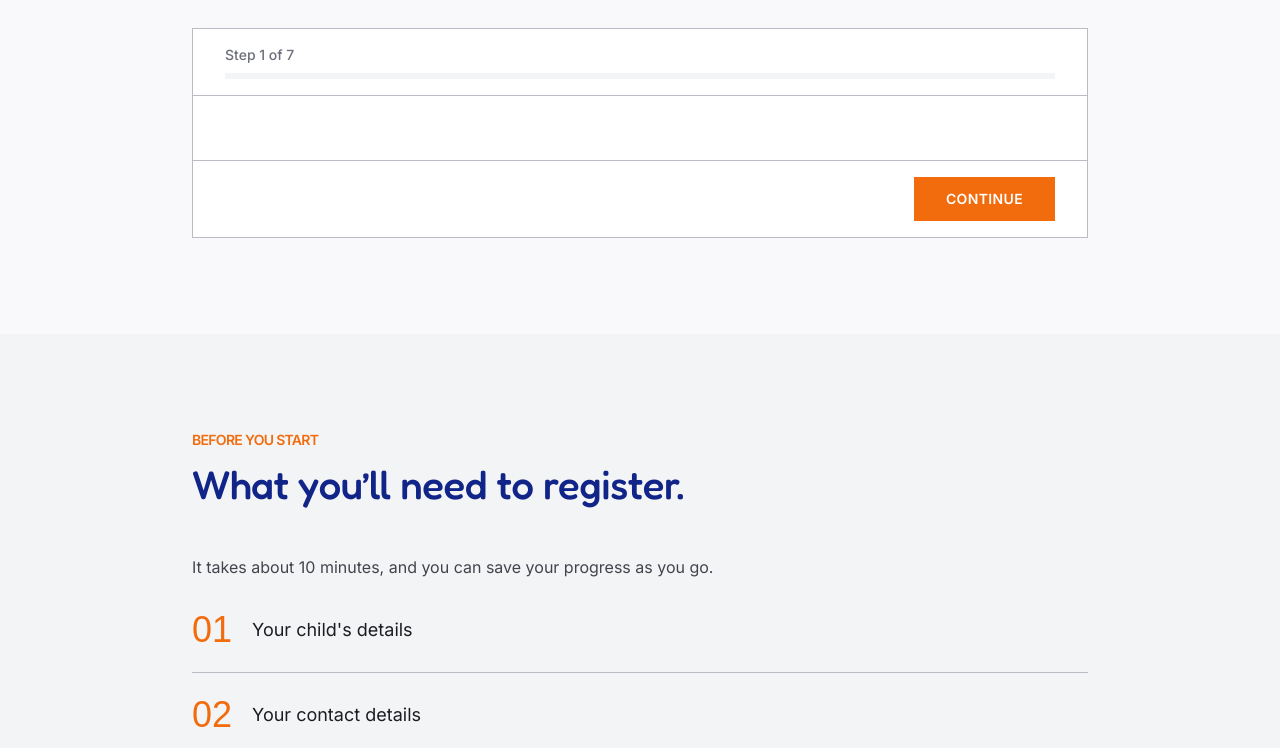
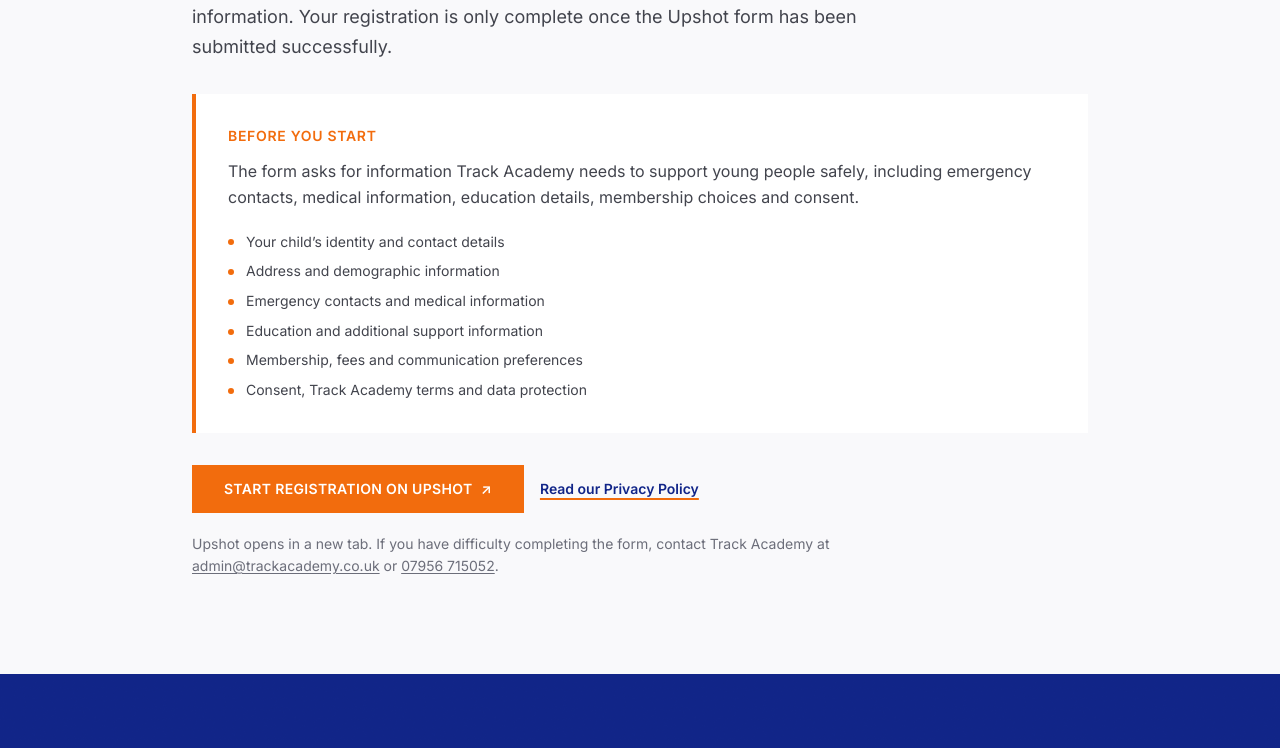
Before and after one commit to calvin24seven/Track-Academy, an Astro site in the folder website/: page /register in a window 1280 px wide. Shown: the part 708-1456 px from the top of the page. Built offline with nearby package versions, Linux system fonts and the light colour scheme; Astro itself is replaced by a stand-in of ours; a web font is replaced by a local one.

Commit message:
Use official Upshot registration flow

```diff
--- a/website/src/pages/register.astro
+++ b/website/src/pages/register.astro
@@ -1,23 +1,23 @@
 ---
 import BaseLayout from '../layouts/BaseLayout.astro';
 import SimpleHero from '../components/sections/SimpleHero.astro';
-import RegistrationWizard from '../components/forms/RegistrationWizard.astro';
 import GirlSmiling from '../assets/stories/girl-smiling.jpg';
+
+const UPSHOT_SIGNUP_URL = 'https://app.upshot.org.uk/signup/c1ac4dca/39e743a525f9f4b5/';
 
 const seo = {
   title: 'Register Your Child — Track Academy',
   description:
-    'Register your child for athletics, education, and mentoring at Track Academy in Brent. Aged 5-21, three times a week. £25 per term, free on financial support.',
+    'Register your child for athletics, education and mentoring at Track Academy in Brent using our secure Upshot registration form.',
 };
 
-const wizardSteps = [
-  "Your child's details",
-  'Your contact details',
-  'Medical and emergency contacts',
-  'Education and background',
-  'Membership and fees',
-  'Consent and agreements',
-  'Review and submit',
+const registrationSections = [
+  'Your child’s identity and contact details',
+  'Address and demographic information',
+  'Emergency contacts and medical information',
+  'Education and additional support information',
+  'Membership, fees and communication preferences',
+  'Consent, Track Academy terms and data protection',
 ];
 ---
 
@@ -25,39 +25,54 @@ const wizardSteps = [
   <SimpleHero
     image={GirlSmiling}
     title="Register Your Child"
-    lead="£25 per term. Free if on financial support."
+    lead="Complete Track Academy’s official registration securely through Upshot."
   />
 
-  <!-- Registration wizard -->
-  <RegistrationWizard />
-
-  <!-- What to expect -->
-  <section class="bg-[var(--color-grey-100)] py-[clamp(3rem,8vw,6rem)]">
+  <section class="bg-[var(--color-paper)] py-[clamp(3rem,8vw,6rem)]">
     <div class="mx-auto max-w-[var(--container-narrow)] px-6 lg:px-8">
       <p class="mb-3 font-body text-sm font-semibold uppercase tracking-[-0.05em] text-[var(--color-track-orange)]">
-        Before you start
+        Official registration
       </p>
-      <h2 class="mb-[clamp(2rem,5vw,3rem)] font-heading text-[clamp(1.5rem,4vw,2.5rem)] font-500 leading-[1.1] tracking-[-0.01em] text-[var(--color-track-blue)]">
-        What you’ll need to register.
+      <h2 class="max-w-2xl font-heading text-[clamp(1.75rem,5vw,3rem)] font-500 leading-[1.1] tracking-[-0.01em] text-[var(--color-track-blue)]">
+        Register through Upshot.
       </h2>
+      <p class="mt-5 max-w-2xl font-body text-[clamp(1rem,1.5vw,1.125rem)] leading-[1.65] text-[var(--color-grey-700)]">
+        Track Academy uses Upshot to manage youth registrations and programme information. Your registration is only complete once the Upshot form has been submitted successfully.
+      </p>
 
-      <p class="mb-8 max-w-xl font-body text-base leading-[1.65] text-[var(--color-grey-700)]">It takes about 10 minutes, and you can save your progress as you go.</p>
+      <div class="mt-8 border-l-4 border-[var(--color-track-orange)] bg-white p-6 sm:p-8">
+        <p class="font-body text-sm font-semibold uppercase tracking-[0.05em] text-[var(--color-track-orange)]">Before you start</p>
+        <p class="mt-3 font-body leading-[1.65] text-[var(--color-grey-700)]">
+          The form asks for information Track Academy needs to support young people safely, including emergency contacts, medical information, education details, membership choices and consent.
+        </p>
+        <ul class="mt-5 space-y-2">
+          {registrationSections.map((item) => (
+            <li class="flex items-start gap-3 font-body text-sm leading-[1.55] text-[var(--color-grey-700)]">
+              <span class="mt-[0.55rem] h-1.5 w-1.5 shrink-0 rounded-full bg-[var(--color-track-orange)]"></span>
+              <span>{item}</span>
+            </li>
+          ))}
+        </ul>
+      </div>
 
-      <ol class="space-y-[clamp(1rem,3vw,1.5rem)]">
-        {wizardSteps.map((step, i) => (
-          <li class="flex items-start gap-5 border-b border-[var(--color-grey-300)] pb-[clamp(1rem,3vw,1.5rem)]">
-            <span class="font-heading text-[clamp(1.5rem,3vw,2.25rem)] font-300 leading-none text-[var(--color-track-orange)] tabular-nums">
-              {String(i + 1).padStart(2, '0')}
-            </span>
-            <p class="pt-1 font-body text-[clamp(1rem,1.5vw,1.125rem)] leading-[1.5] text-[var(--color-grey-900)]">{step}</p>
-          </li>
-        ))}
-      </ol>
+      <div class="mt-8 flex flex-col gap-4 sm:flex-row sm:items-center">
+        <a
+          href={UPSHOT_SIGNUP_URL}
+          target="_blank"
+          rel="noopener noreferrer"
+          class="inline-flex min-h-12 items-center justify-center bg-[var(--color-track-orange)] px-8 py-3.5 font-body text-sm font-semibold uppercase tracking-wide text-white transition-all duration-150 ease-[var(--ease-sprint)] hover:bg-[var(--color-accent-dark)] focus-visible:outline-offset-4 active:scale-[0.98]"
+        >
+          Start registration on Upshot
+          <span aria-hidden="true" class="ml-2">↗</span>
+        </a>
+        <a href="/privacy" class="font-body text-sm font-semibold text-[var(--color-track-blue)] underline decoration-[var(--color-track-orange)] decoration-2 underline-offset-4 hover:text-[var(--color-track-orange)]">
+          Read our Privacy Policy
+        </a>
+      </div>
 
-      <div class="mt-10 border-l-2 border-[var(--color-track-orange)] bg-white p-6">
-        <h3 class="font-heading text-xl font-500 text-[var(--color-track-blue)]">After you submit</h3>
-        <p class="mt-2 font-body leading-[1.6] text-[var(--color-grey-700)]">We’ll review your details and email the next steps and session information.</p>
-      </div>
+      <p class="mt-5 max-w-2xl font-body text-sm leading-[1.6] text-[var(--color-grey-500)]">
+        Upshot opens in a new tab. If you have difficulty completing the form, contact Track Academy at <a href="mailto:admin@trackacademy.co.uk" class="underline underline-offset-2 hover:text-[var(--color-track-blue)]">admin@trackacademy.co.uk</a> or <a href="tel:07956715052" class="underline underline-offset-2 hover:text-[var(--color-track-blue)]">07956 715052</a>.
+      </p>
     </div>
   </section>
 </BaseLayout>
```
